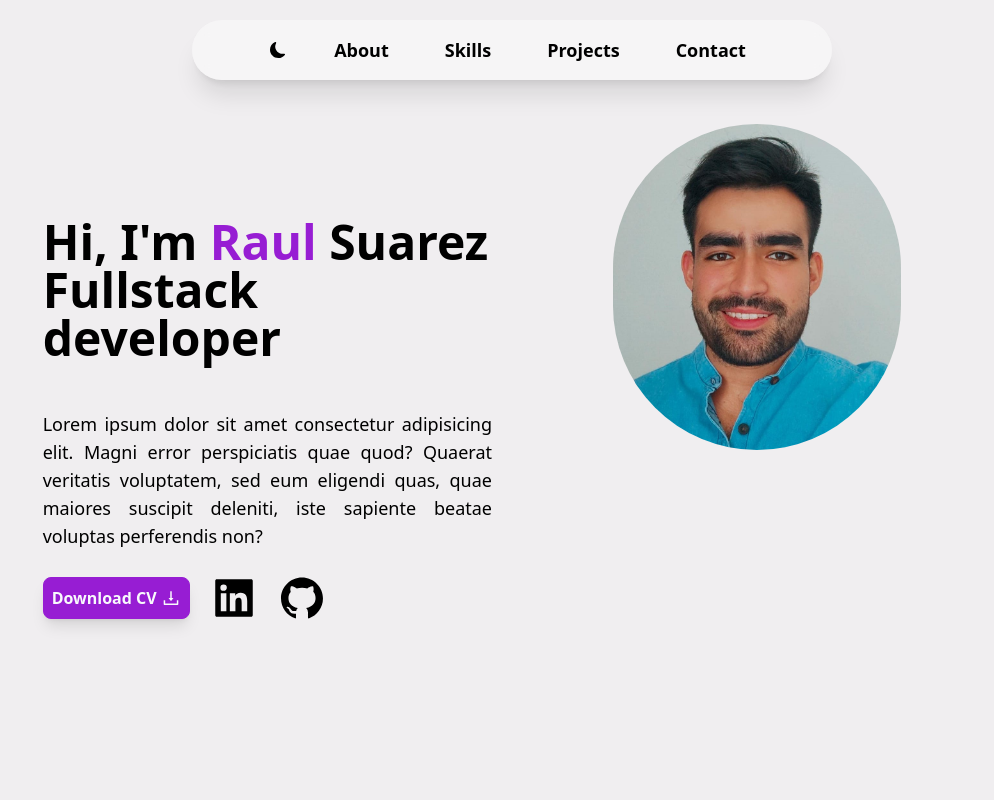
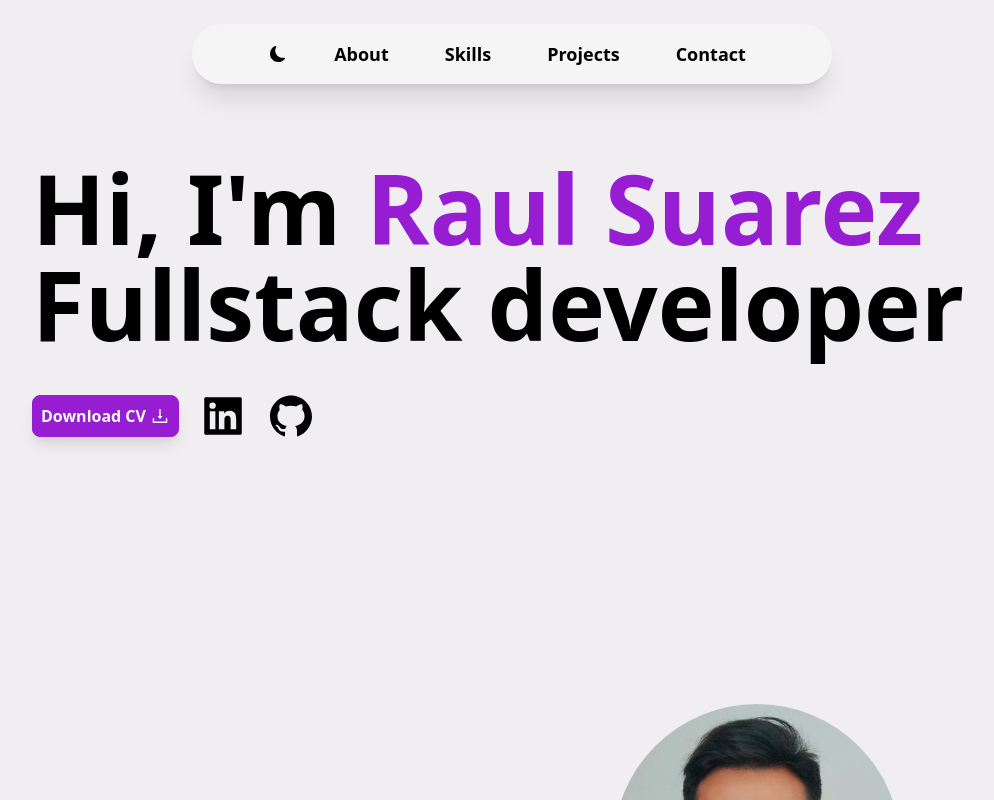
Before and after one commit to RSuarezLastra/Portfolio, a React (Vite) app: page / in a window 1280 px wide. Shown: the top 800 px of the page, without its empty margins (128-1122 px from the left). Built offline with nearby package versions, Linux system fonts and the light colour scheme.

Commit message:
modificando componente about y agregando titulo al inicio

```diff
--- a/src/components/Intro.jsx
+++ b/src/components/Intro.jsx
@@ -1,25 +1,13 @@
 import imagen from '/src/img/foto_raul.jpeg';
-import ButtonOne from './Button';
-import { AiOutlineDownload, AiFillLinkedin, AiFillGithub } from 'react-icons/ai';
-import { Link } from 'react-router-dom';
+
 
 const Intro = () => {
     return (
-        <div className="grid grid-cols-1 md:grid-cols-2 gap-0 md:gap-10 min-h-screen p-4 md:p-10 lg:p-16 w-10/12 mx-auto">
+        <div className="grid grid-cols-1 md:grid-cols-2 gap-0 md:gap-10 sm:min-h-screen p-4 md:p-10 lg:p-16 w-10/12 mx-auto">
             <div className="flex flex-col justify-center">
                 <h1 className="text-center sm:text-left text-3xl sm:text-5xl font-semibold mb-1 lg:mb-4 dark:text-slate-100">
-                    Hi, I'm <span className='text-seance-700'>Raul</span> Suarez Fullstack developer</h1>
-                {/* <h1 className="text-center sm:text-left text-3xl sm:text-5xl font-semibold "></h1> */}
+                    ABOUT <span className='text-seance-700'>ME</span></h1>
                 <p className='sm:text-lg mt-4 md:mt-8 text-justify dark:text-slate-200'>Lorem ipsum dolor sit amet consectetur adipisicing elit. Magni error perspiciatis quae quod? Quaerat veritatis voluptatem, sed eum eligendi quas, quae maiores suscipit deleniti, iste sapiente beatae voluptas perferendis non?</p>
-                <div className='flex gap-5 justify-center sm:justify-normal items-center mt-6'>
-                    <ButtonOne label="Download CV" icon={<AiOutlineDownload size={20} />} />
-                    <Link to='https://www.linkedin.com/in/ra%C3%BAl-su%C3%A1rez-906754270/' target='_blank'>
-                        <AiFillLinkedin className='text-3xl sm:text-5xl cursor-pointer hover:scale-[1.08] transition-all dark:text-slate-100' />
-                    </Link>
-                    <Link to='https://github.com/RSuarezLastra' target='_blank'>
-                        <AiFillGithub className='text-3xl sm:text-5xl cursor-pointer hover:scale-[1.08] transition-all dark:text-slate-100' />
-                    </Link>
-                </div>
             </div>
             <div className="flex justify-center w-full mt-10 md:mt-0 pt-0 md:pt-10">
                 <div className='w-48 sm:w-56 md:w-72 rounded-full '>
--- a/src/components/Nav.jsx
+++ b/src/components/Nav.jsx
@@ -25,10 +25,10 @@ const Nav = () => {
 
     return (
         <header className='relative z-[1000]'>
-            <motion.nav className="w-1/2 rounded-full bg-white bg-opacity-40  dark:bg-neutral-800 backdrop-blur-[0.5rem] flex justify-center p-4 md:px-8 shadow-xl fixed"
+            <motion.nav className="top-6 w-1/2 rounded-full bg-white bg-opacity-40 dark:bg-opacity-40  dark:bg-neutral-800 backdrop-blur-[0.5rem] flex justify-center p-4 md:px-8 shadow-xl fixed"
             initial={{y:-100, x:'50%' , opacity:0}}
             animate={{y:0, x:'50%' , opacity:1}}
-            transition={{ delay: 0.5 }}>
+            transition={{ delay: 0.2 }}>
                 <ul className=" hidden md:flex justify-evenly items-center">
                     <li className='flex items-center'>
                         <button onClick={handleChangeTheme} className='dark:text-slate-100'>
--- a/src/components/Projects.jsx
+++ b/src/components/Projects.jsx
@@ -2,7 +2,7 @@
 const Projects = () => {
     return(
         <div className="min-h-screen w-3/4 mx-auto">
-            <h2 className="text-center font-semibold text-3xl mb-10 sm:mb-20 dark:text-slate-200">Projects</h2>
+            <h2 className="text-center font-semibold text-3xl mb-8 sm:mb-20 dark:text-slate-200">Projects</h2>
             <div className="flex flex-col gap-5 md:gap-10 p-10">
                 <div className="mx-auto h-80 w-60 md:w-3/4  bg-cyan-300 rounded-lg">
                     r
--- /dev/null
+++ b/src/components/Title.jsx
@@ -0,0 +1,26 @@
+import { Link } from 'react-router-dom';
+import ButtonOne from './Button';
+import { AiOutlineDownload, AiFillLinkedin, AiFillGithub } from 'react-icons/ai';
+
+const Title = () => {
+    return (
+        <div className="mx-auto w-3/4 grid items-center min-h-[28rem] sm:min-h-[37.5rem] ">
+            <div className='flex flex-col'>
+            <h1 className="text-center sm:text-left text-3xl sm:text-8xl font-semibold mb-1 lg:mb-4 dark:text-slate-100">
+                Hi, I'm <span className='text-seance-700'>Raul Suarez</span>  Fullstack developer</h1>
+                <div className='flex gap-5 justify-center sm:justify-normal items-center mt-6'>
+                    <ButtonOne label="Download CV" icon={<AiOutlineDownload size={20} />} />
+                    <Link to='https://www.linkedin.com/in/ra%C3%BAl-su%C3%A1rez-906754270/' target='_blank'>
+                        <AiFillLinkedin className='text-3xl sm:text-5xl cursor-pointer hover:scale-[1.08] transition-all dark:text-slate-100' />
+                    </Link>
+                    <Link to='https://github.com/RSuarezLastra' target='_blank'>
+                        <AiFillGithub className='text-3xl sm:text-5xl cursor-pointer hover:scale-[1.08] transition-all dark:text-slate-100' />
+                    </Link>
+                </div>
+            </div>
+
+        </div>
+    )
+}
+
+export default Title;
--- a/src/views/Home.jsx
+++ b/src/views/Home.jsx
@@ -1,14 +1,16 @@
 import Nav from "../components/Nav";
+import Title from "../components/Title";
 import Intro from "../components/Intro";
 import Skills from "../components/Skills";
 import Projects from "../components/Projects";
 
 const Home = () => {
     return (
-        <div className="bg-shark-100 dark:bg-neutral-900 min-h-screen">
-            <div className="pt-5">
+        <div className="bg-shark-100 dark:bg-neutral-900 min-h-screen w-full">
+
                 <Nav />
-            </div>
+
+            <Title/>
             <Intro />
             <Skills />
             <Projects />
```
